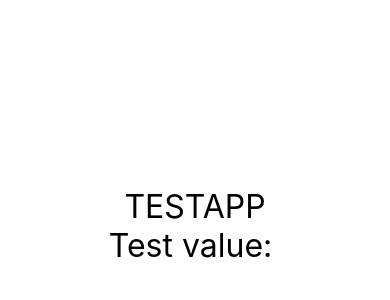
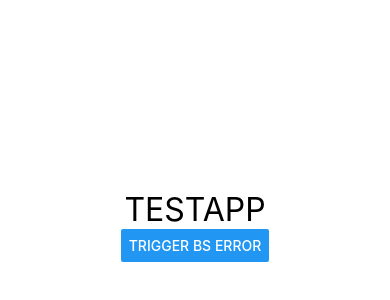
Before and after one commit to kattrali/testing-bugsnag, a React Native app: screen / in a window 390 px wide. Shown: the part 196-496 px from the top of the page. Built offline with nearby package versions, Linux system fonts and the light colour scheme.

Commit message:
Add bugsnag test to RN

```diff
--- a/App/index.tsx
+++ b/App/index.tsx
@@ -1,6 +1,7 @@
 import React, { Component } from "react"
-import { View, Text, StyleSheet } from "react-native"
+import { View, Text, StyleSheet, Button } from "react-native"
 import Config from "react-native-config"
+import { Client } from "bugsnag-react-native"
 
 interface State {
     isLoading: boolean
@@ -22,14 +23,19 @@ export class AppInit extends Component<{}, State> {
     }
 
     render() {
-        const testValue = Config.TEST_VALUE
-
         return (
             <View style={styles.container}>
                 <Text style={styles.text}>TESTAPP</Text>
-                <Text style={styles.text}>Test value: {testValue}</Text>
+                <Button onPress={this.testBugsnag} title="Trigger BS Error" />
             </View>
         )
+    }
+
+    testBugsnag() {
+        const key = Config.BUGSNAG_KEY
+        const bugsnag = new Client(key)
+
+        bugsnag.notify(new Error("Test notification from React-Native!"))
     }
 }
 
--- a/package.json
+++ b/package.json
@@ -11,7 +11,8 @@
     "dependencies": {
         "react": "16.2.0",
         "react-native": "0.53.3",
-        "react-native-config": "^0.11.5"
+        "react-native-config": "^0.11.5",
+        "bugsnag-react-native": "^2.9.1"
     },
     "devDependencies": {
         "@types/prop-types": "^15.5.2",
```
Also changed, not shown: 6 other files (tests, documents, lock files or other folders).
